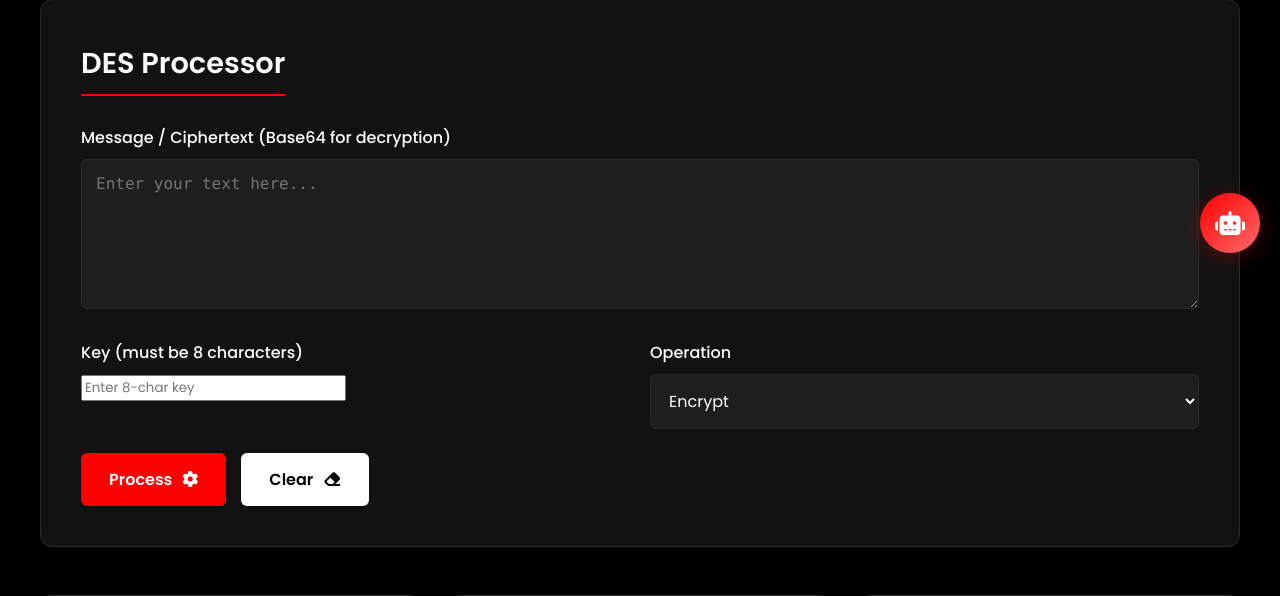
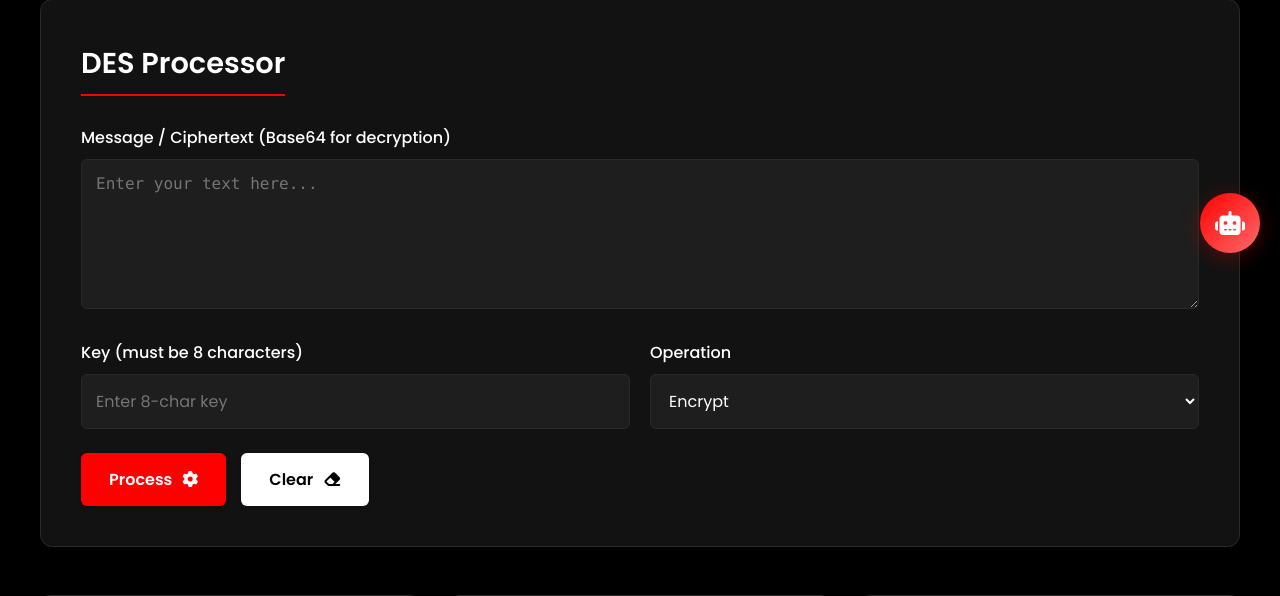
Before and after one commit to The-Web-Dev-Forge/AlgoVault, a Django app: page /des/ in a window 1280 px wide. Shown: the part 527-1123 px from the top of the page. Run offline with Django 5.2, Linux system fonts and the light colour scheme.

Commit message:
Update des.css: style improvements for DES page

```diff
--- a/Cryptography/static/css/des.css
+++ b/Cryptography/static/css/des.css
@@ -1,5 +1,22 @@
 /* static/css/des.css */
 /* Styles specific to the DES algorithm page content. */
+
+/* DES-specific input styling to match other algorithm pages */
+textarea, input[type="text"], select {
+    width: 100%;
+    padding: 14px;
+    border: 1px solid var(--border-color);
+    border-radius: 6px;
+    font-size: 1rem;
+    background-color: var(--input-bg);
+    color: var(--light-color);
+}
+
+textarea:focus, input[type="text"]:focus, select:focus {
+    border-color: var(--primary-color);
+    outline: none;
+    box-shadow: var(--glow-effect);
+}
 
 /* DES-specific result styling */
 #result-section .result-box {
@@ -16,10 +33,10 @@
 }
 
 /* Style the icon for the hash generation button */
-#process-btn .btn-icon .fa-cog {
+#process-btn .fa-cog {
     transition: transform 0.8s ease-in-out;
 }
 
-#process-btn:hover .btn-icon .fa-cog {
+#process-btn:hover .fa-cog {
     transform: rotate(360deg);
 }
```
